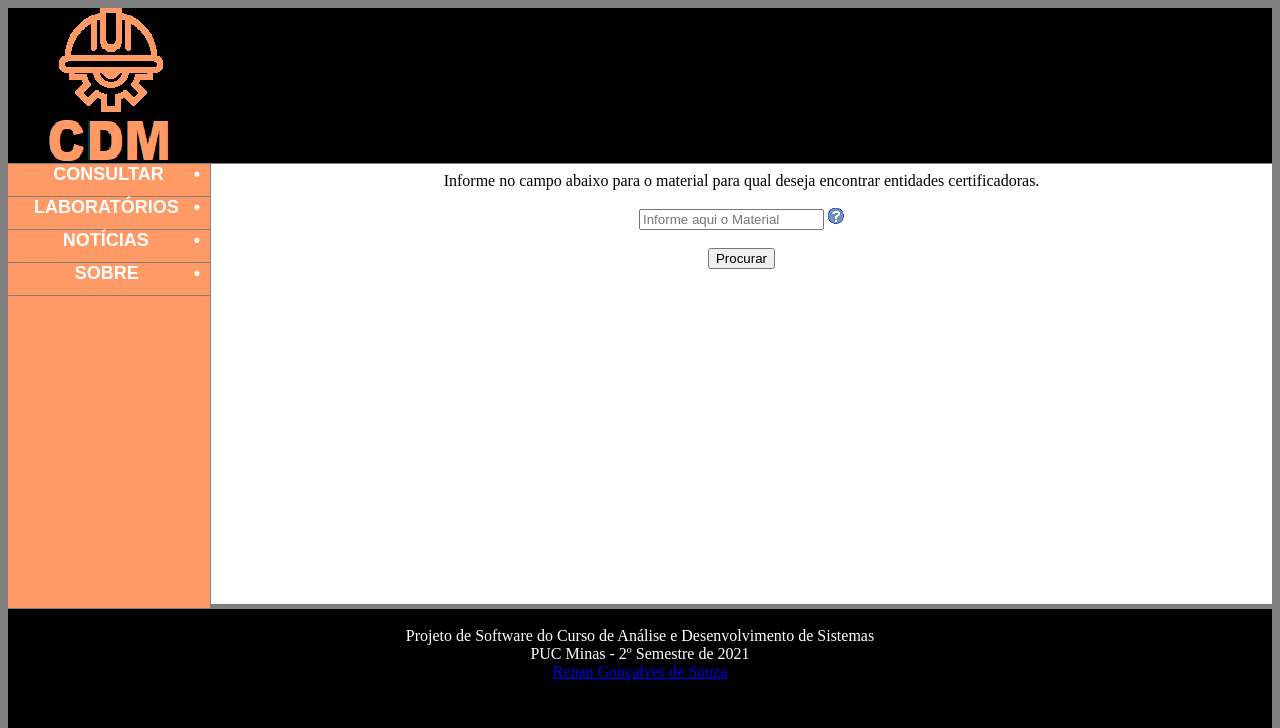
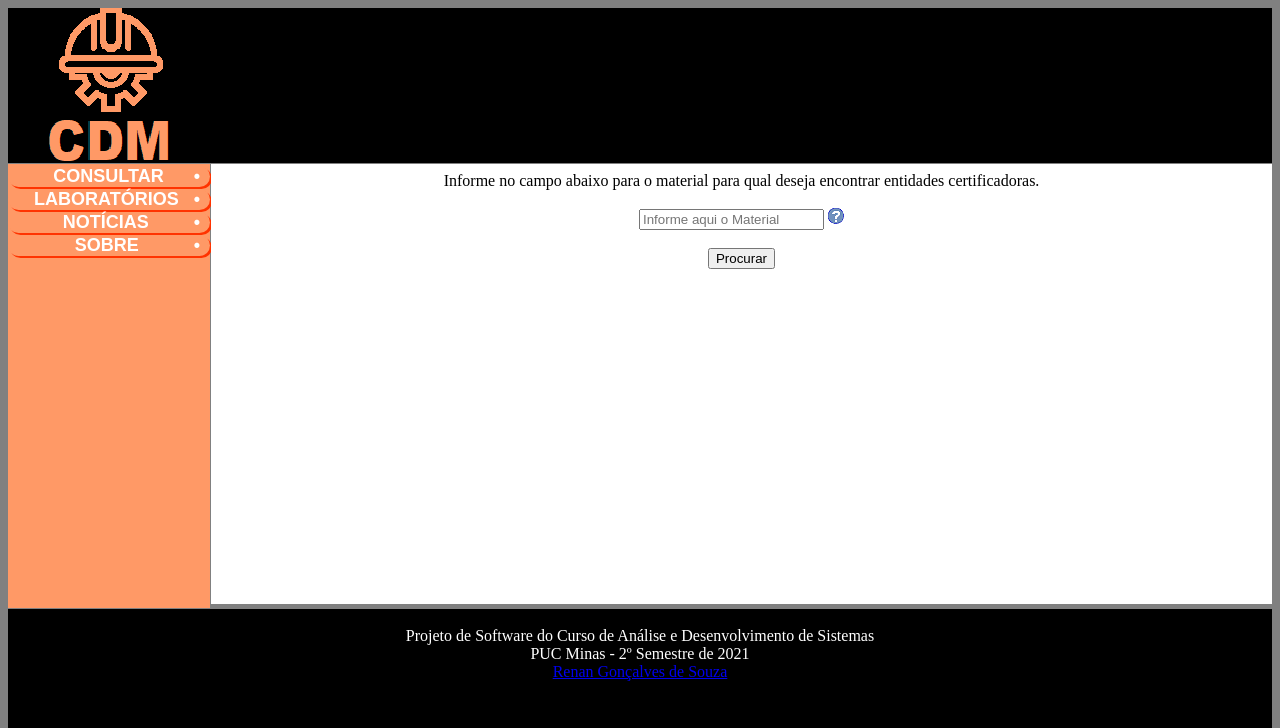
Before and after one commit to ICEI-PUC-Minas-PMV-ADS/pmv-ads-2021-2-e2-proj-int-t5-certificacao-de-materiais, a PHP site: page / in a window 1280 px wide. Shown: the top 728 px of the page. Run offline with PHP 8.4, Linux system fonts and the light colour scheme.

Commit message:
melhoria: ajuda e menu de navegação

```diff
--- a/src/ajuda.html
+++ b/src/ajuda.html
@@ -14,7 +14,7 @@
         <p>A consulta de certificações é feita através da página "Consultar"</p>
         <ol>
             <li>Preencha o campo onde está escrito "Informe o Material" com o nome do Material para qual deseja encontrar um laborátorio certificador.</li>
-            <li>Pressione ENTER no teclado ou clique no botão "Procurar"</li>
+            <li>Pressione ENTER no teclado ou clique no botão "Pesquisar"</li>
         <ol>
     <body>
 </html>
--- a/src/css/index.css
+++ b/src/css/index.css
@@ -3,11 +3,11 @@ body {
     grid-gap: 1px;
     grid-template-areas:
         "header header header"
-        "cons main main"
-        "labs main main"
-        "news main main"
-        "about main main"
-        "empty main main"
+        "menu main main"
+        "menu main main"
+        "menu main main"
+        "menu main main"
+        "menu main main"
         "footer footer footer";
 
     grid-template-columns: 202px auto auto;
@@ -18,17 +18,26 @@ body {
 
 p {margin: 0;}
 
-.o-main { grid-area: main;}
-.o-con { grid-area: cons;}
-.o-labs { grid-area: labs;}
-.o-news { grid-area: news;}
-.o-about { grid-area: about;}
-.o-empty { grid-area: empty;}
+.o-menu {
+    white-space: nowrap;
+    background-color: rgb(255, 153, 102)
+}
 
-.o-con, .o-labs, .o-news, .o-about, .o-empty {
+.o-main {grid-area: main;}
+.o-con {grid-area: cons;}
+.o-labs {grid-area: labs;}
+.o-news {grid-area: news;}
+.o-about {grid-area: about;}
+.o-menu {grid-area: menu;}
+
+.o-con, .o-labs, .o-news, .o-about {
     background-color: rgb(255, 153, 102);
+    box-shadow: 2px 2px rgb(255, 51, 0);
+    border-radius: 25px;
     text-align: right;
     padding-right: 10px;
+    margin-top: 2px;
+    white-space: normal;
 }
 
 .o-header {
--- a/src/index.html
+++ b/src/index.html
@@ -9,11 +9,13 @@
     <body>
         <header class="o-header"><img src="img/logo.png"></header>
 
-        <div class="o-con clickable" id="loadCons"><p></p>CONSULTAR&nbsp&nbsp&nbsp&nbsp&nbsp • </div>
-        <div class="o-labs clickable" id="loadLabs"><p></p>LABORATÓRIOS&nbsp&nbsp • </div>
-        <div class="o-news clickable" id="loadNews"><p></p>NOTÍCIAS&nbsp&nbsp&nbsp&nbsp&nbsp&nbsp&nbsp&nbsp • </div>
-        <div class="o-about clickable" id="loadAbout"><p></p>SOBRE&nbsp&nbsp&nbsp&nbsp&nbsp&nbsp&nbsp&nbsp&nbsp&nbsp • </div>
-        <div class="o-empty"></div>
+        <div class="o-menu">
+            <div class="o-con clickable" id="loadCons"><p></p>CONSULTAR&nbsp&nbsp&nbsp&nbsp&nbsp • </div>
+            <div class="o-labs clickable" id="loadLabs"><p></p>LABORATÓRIOS&nbsp&nbsp • </div>
+            <div class="o-news clickable" id="loadNews"><p></p>NOTÍCIAS&nbsp&nbsp&nbsp&nbsp&nbsp&nbsp&nbsp&nbsp • </div>
+            <div class="o-about clickable" id="loadAbout"><p></p>SOBRE&nbsp&nbsp&nbsp&nbsp&nbsp&nbsp&nbsp&nbsp&nbsp&nbsp • </div>
+            <div class="o-empty"></div>
+       </div>
 
         <main class="o-main">
             <div>
--- a/src/php/consulta.php
+++ b/src/php/consulta.php
@@ -43,7 +43,7 @@ if ($material == "") {
 }
 $conn->close();
 
-echo "<p><form action='consulta.php' method='post'> <input type='text' name='material' title='Ex.: areia, cimento...' placeholder='Informe aqui o Material'> <br><br> <input class='clickable' type='submit' value='Nova Busca'> </form> </center>";
+echo "<p><form action='consulta.php' method='post'> <input type='text' name='material' title='Ex.: areia, cimento...' placeholder='Informe aqui o Material'> <br><br> <input class='clickable' type='submit' value='Nova Pesquisa'> </form> </center>";
 echo "</body> </html>";
 
 ?>
--- a/src/script/subpages.js
+++ b/src/script/subpages.js
@@ -1,5 +1,5 @@
 $(document).ready(function() {
     $(".help").click(function() {
-        window.open("../ajuda.html");
+        window.open("../ajuda.html", "Ajuda", "menubar=no,width=640,height=480");
     });
 });
```
